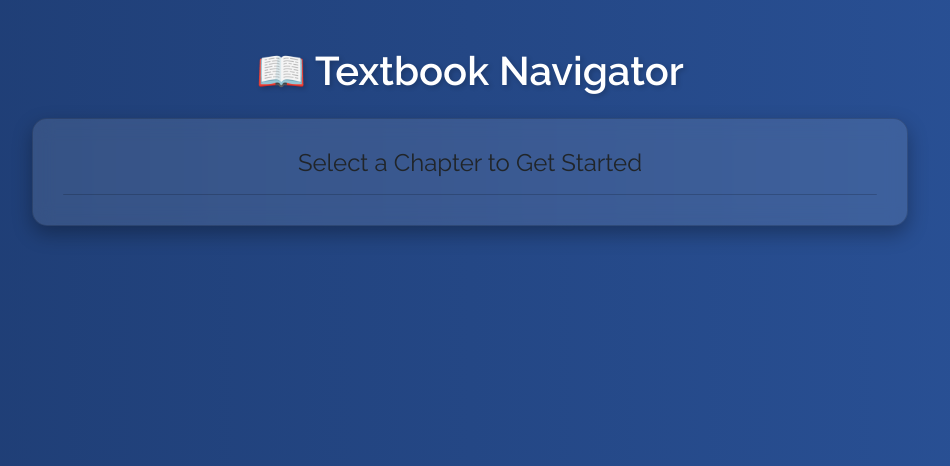
After one commit to Sodas0/Agentic-Workflows-AI, a Flask app: template modular/templates/home.html in a window 1280 px wide. The commit adds this page. Shown: the top 466 px of the page, without its empty margins (170-1120 px from the left). Run offline with Flask 3, Linux system fonts and the light colour scheme; the template is opened without the code that fills it, so the values that code supplies are empty.

Commit message:
added home page to select chapters from textbook.

```diff
--- a/modular/app.py
+++ b/modular/app.py
@@ -1,4 +1,4 @@
-from flask import Flask, render_template, request, redirect, url_for, session, send_file
+from flask import Flask, render_template, request, redirect, url_for, session, send_file, jsonify
 from langchain_openai import ChatOpenAI
 from graph import build_graph
 from dotenv import load_dotenv
@@ -27,9 +27,19 @@
 
 
 
-@app.route("/", methods=["GET", "POST"])
+
+
+@app.route("/", methods=["GET"])
 def home():
-    return redirect(url_for("chat"))
+    # Dynamically create a list of chapters based on PAGE_RANGES
+    chapters = [{"number": i + 1, "start_page": start, "end_page": end} for i, (start, end) in enumerate(PAGE_RANGES)]
+    return render_template("home.html", chapters=chapters)
+
+
+
+# @app.route("/", methods=["GET", "POST"])
+# def home():
+#     return redirect(url_for("chat"))
 
 @app.route("/chat", methods=["GET", "POST"])
 def chat():
@@ -40,6 +50,7 @@
     if request.method == "POST":
         user_question = request.form.get("question", "").strip()
         if user_question:  # If the question is not empty
+
             # Append the user's message to chat history
             session["chat_history"].append({"sender": "user", "message": user_question})
 
@@ -92,7 +103,10 @@
         user_question = request.form.get("question", "").strip()
         if user_question:
             session["chat_history"].append({"sender": "user", "message": user_question})
-            config = {"configurable": {"thread_id": "🐭"}}
+            # TODO:
+                # configure thread_id to individual users (or create a new thread ID per reload for simplicity)
+
+            config = {"configurable": {"thread_id": "🍅"}} #previously: 🐭
             bot_response = ""
             for event in graph.stream({"messages": [("user", user_question)]}, config):
                 for value in event.values():
@@ -110,7 +124,8 @@
 @app.route("/logout")
 def logout():
     session.clear()
-    return redirect(url_for("chat"))
+    chapters = [{"number": i + 1, "start_page": start, "end_page": end} for i, (start, end) in enumerate(PAGE_RANGES)]
+    return render_template("home.html", chapters=chapters)
 
 if __name__ == "__main__":
     app.run(debug=True)
--- a/modular/templates/chapter_viewer.html
+++ b/modular/templates/chapter_viewer.html
@@ -130,7 +130,7 @@
             display: none; /* Hidden initially */
         }
         body {
-            background-color: #D73F09; /* OSU Primary Orange */
+            background-color:rgb(63, 61, 60); /* orange is an ugly color LMAO */
             color: #020202;
         }
         .chat-container {
@@ -201,9 +201,9 @@
     <div class="container">
         <div class="chat-container">
             <form action="/logout" method="get">
-                <button type="submit" class="logout-btn">Logout</button>
+                <button type="submit" class="logout-btn">Home</button>
             </form>
-            <img src="{{ url_for('static', filename='DALL·E 2024-11-22 21.47.09.png') }}" alt="Beaver" class="beaver-image">
+            <!-- <img src="{{ url_for('static', filename='DALL·E 2024-11-22 21.47.09.png') }}" alt="Beaver" class="beaver-image"> -->
             <h2 class="text-center">BeaverBot Tutoring</h2>
             <div id="chat-box" class="chat-box">
                 {% for entry in chat_history %}
--- a/modular/templates/chat.html
+++ b/modular/templates/chat.html
@@ -73,7 +73,7 @@
             <form action="/logout" method="get">
                 <button type="submit" class="logout-btn">Logout</button>
             </form>
-            <img src="{{ url_for('static', filename='DALL·E 2024-11-22 21.47.09.png') }}" alt="Beaver" class="beaver-image">
+            <!-- <img src="{{ url_for('static', filename='DALL·E 2024-11-22 21.47.09.png') }}" alt="Beaver" class="beaver-image"> -->
             <h2 class="text-center">BeaverBot Tutoring</h2>
             <div id="chat-box" class="chat-box">
                 {% for entry in chat_history %}
--- /dev/null
+++ b/modular/templates/home.html
@@ -0,0 +1,114 @@
+<!DOCTYPE html>
+<html lang="en">
+<head>
+    <meta charset="UTF-8">
+    <meta name="viewport" content="width=device-width, initial-scale=1">
+    <title>📖 Textbook Navigator</title>
+
+    <!-- Bootstrap 5 -->
+    <link href="https://cdn.jsdelivr.net/npm/bootstrap@5.3.0/dist/css/bootstrap.min.css" rel="stylesheet">
+
+    <!-- Google Fonts -->
+    <link href="https://fonts.googleapis.com/css2?family=Raleway:wght@300;400;600&display=swap" rel="stylesheet">
+
+    <!-- Custom Styles -->
+    <style>
+        /* General Styles */
+        body {
+            background: linear-gradient(to right, #1e3c72, #2a5298);
+            font-family: 'Raleway', sans-serif;
+            color: #fff;
+            text-align: center;
+        }
+
+        .container {
+            max-width: 900px;
+            margin-top: 50px;
+        }
+
+        /* Header */
+        .header {
+            font-size: 2.5rem;
+            font-weight: 600;
+            margin-bottom: 20px;
+            text-shadow: 2px 2px 5px rgba(0, 0, 0, 0.2);
+        }
+
+        /* Card */
+        .card {
+            background: rgba(255, 255, 255, 0.1);
+            backdrop-filter: blur(10px);
+            border-radius: 15px;
+            padding: 30px;
+            box-shadow: 0px 8px 20px rgba(0, 0, 0, 0.3);
+            animation: fadeIn 1s ease-in-out;
+        }
+
+        /* Chapter Buttons */
+        .btn-chapter {
+            width: 100%;
+            padding: 15px;
+            margin-bottom: 12px;
+            font-size: 20px;
+            font-weight: 600;
+            background: linear-gradient(to right, #56ccf2, #2f80ed);
+            color: #fff;
+            border: none;
+            border-radius: 8px;
+            transition: all 0.3s ease-in-out;
+            box-shadow: 0px 4px 8px rgba(0, 0, 0, 0.2);
+        }
+
+        .btn-chapter:hover {
+            background: linear-gradient(to right, #2f80ed, #56ccf2);
+            transform: translateY(-3px);
+            box-shadow: 0px 6px 15px rgba(0, 0, 0, 0.3);
+        }
+
+        /* Animations */
+        @keyframes fadeIn {
+            from { opacity: 0; transform: translateY(-20px); }
+            to { opacity: 1; transform: translateY(0); }
+        }
+
+        @keyframes slideIn {
+            from { opacity: 0; transform: translateX(-50px); }
+            to { opacity: 1; transform: translateX(0); }
+        }
+
+        /* Floating Animation */
+        .floating {
+            animation: floatAnimation 3s infinite ease-in-out;
+        }
+
+        @keyframes floatAnimation {
+            0% { transform: translateY(0px); }
+            50% { transform: translateY(-10px); }
+            100% { transform: translateY(0px); }
+        }
+
+    </style>
+</head>
+<body>
+
+    <div class="container">
+        <h1 class="header floating">📖 Textbook Navigator</h1>
+
+        <div class="card">
+            <h4 class="mb-3">Select a Chapter to Get Started</h4>
+            <div class="list-group">
+                {% for chapter in chapters %}
+                    <button class="btn btn-chapter"
+                            onclick="window.location.href='{{ url_for('serve_chapter', chapter_number=chapter.number) }}'">
+                        Chapter {{ chapter.number }}
+                    </button>
+                {% endfor %}
+            </div>
+        </div>
+    </div>
+
+
+    <script src="https://cdn.jsdelivr.net/npm/bootstrap@5.3.0/dist/js/bootstrap.bundle.min.js"></script>
+
+</body>
+</html>
--- a/modular/tools.py
+++ b/modular/tools.py
@@ -74,6 +74,7 @@
 
 textbook_retriever = textbook_retriever_tool
 
+#quiz_generator = quiz_generator_tool
 
 
 def get_tools():
```
Also changed, not shown: modular/retrievertool.py (+13 -10 lines), README.md.
